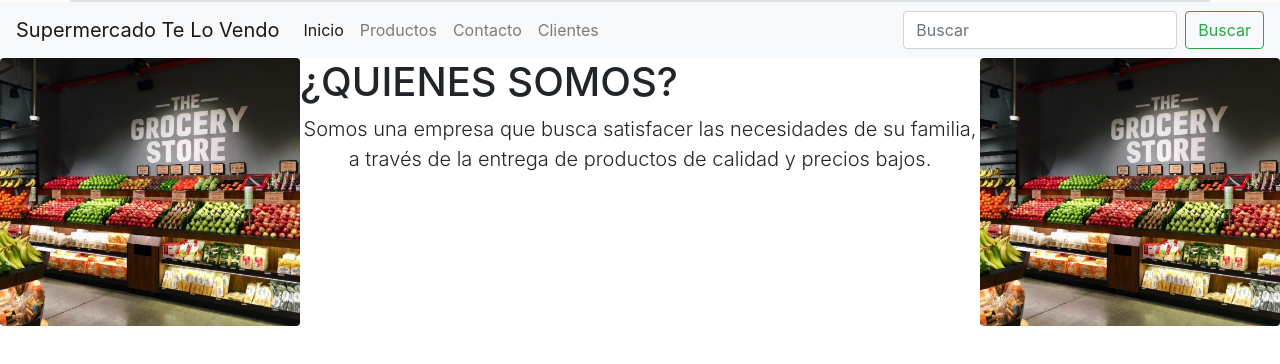
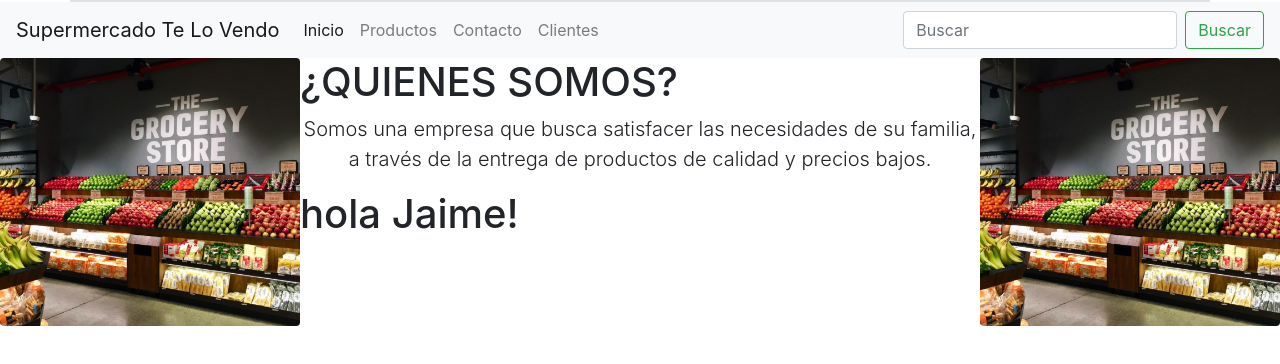
Before and after one commit to blancapinot/bpinotgithub1, a plain HTML site: page index.html in a window 1280 px wide. Drawn offline with nearby package versions, Linux system fonts and the light colour scheme.

Commit message:
cambios 26.07

```diff
--- a/index.html
+++ b/index.html
@@ -68,7 +68,7 @@
       Somos una empresa que busca satisfacer las necesidades de su familia, a
       través de la entrega de productos de calidad y precios bajos.
     </p>
-
+<h1>hola Jaime!</h1>
     <script
       src="https://cdn.jsdelivr.net/npm/jquery@3.5.1/dist/jquery.slim.min.js"
       integrity="sha384-DfXdz2htPH0lsSSs5nCTpuj/zy4C+OGpamoFVy38MVBnE+IbbVYUew+OrCXaRkfj"
```
Also changed, not shown: githubpage-grupal.txt (added).
